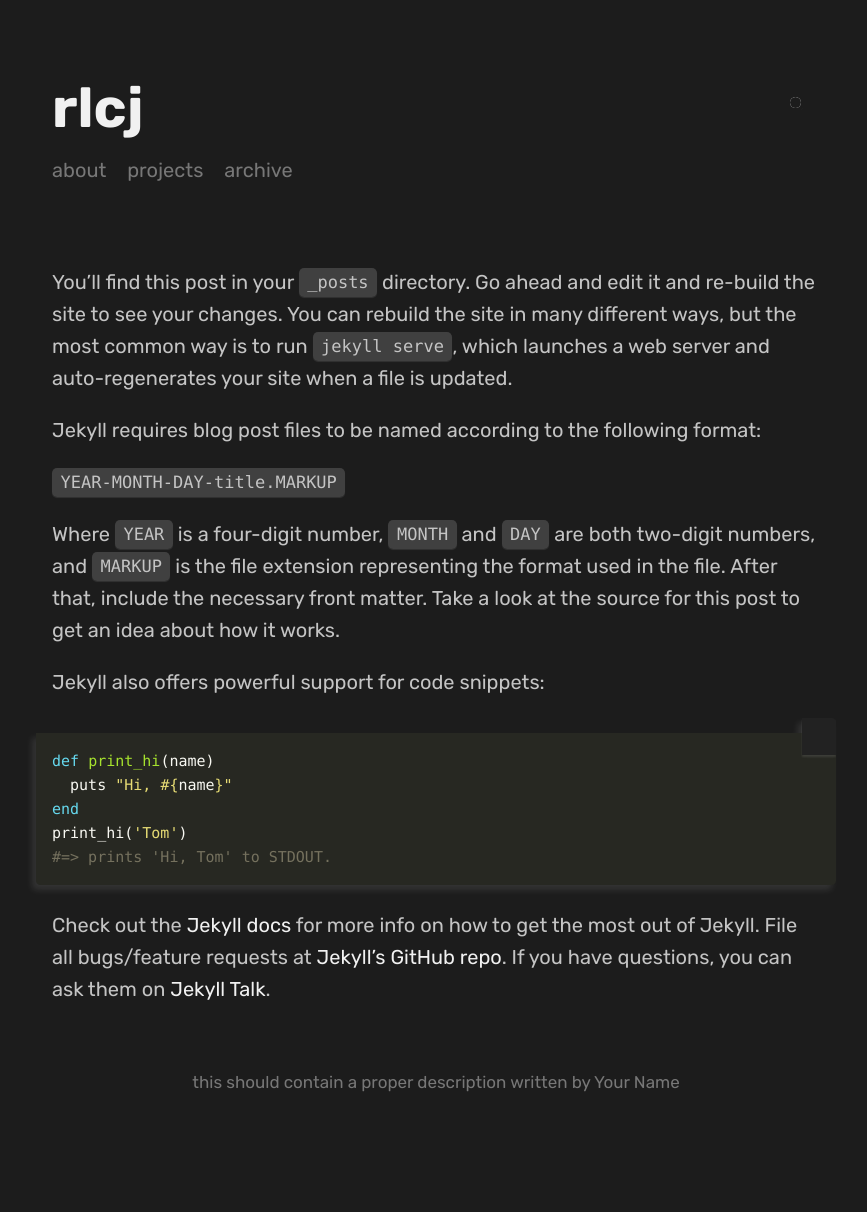
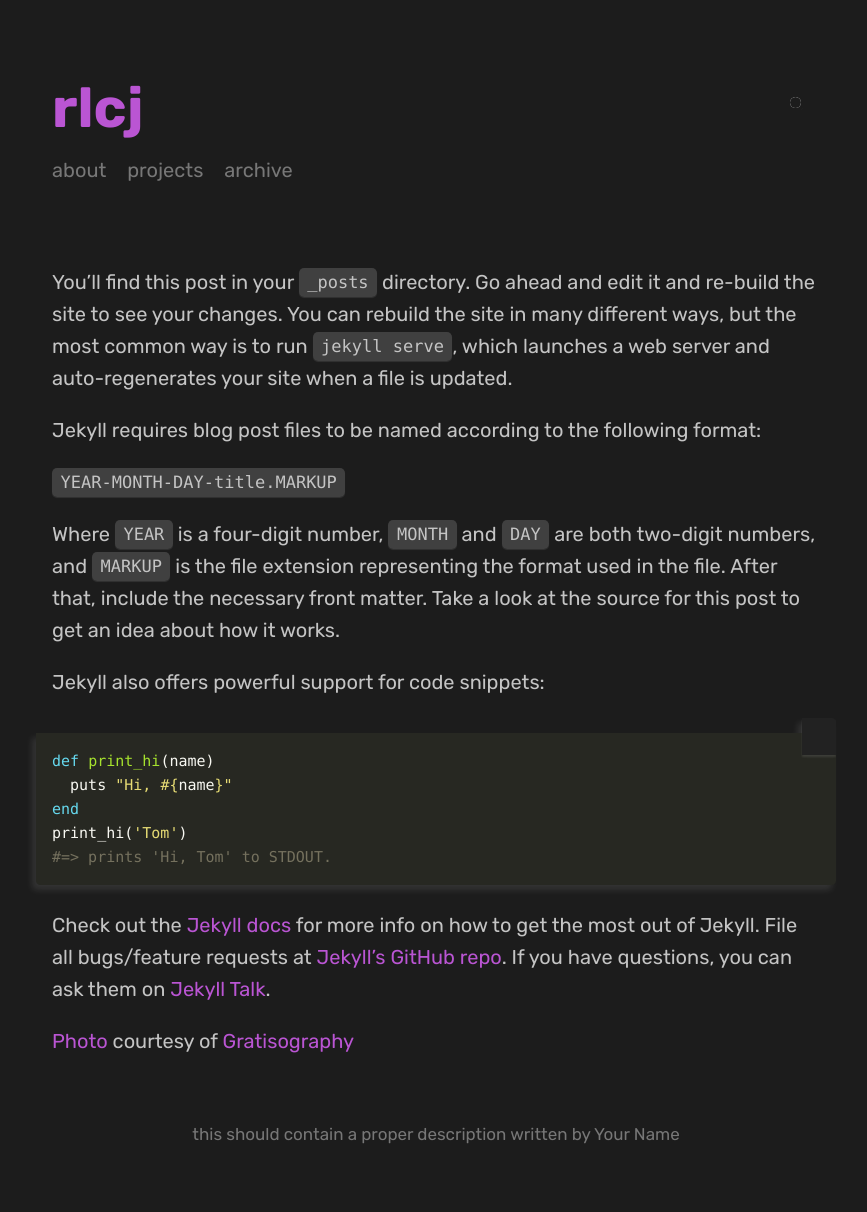
Before and after one commit to SpawnageLoong/rlcj, a Jekyll site: the page built from _posts/2024-11-14-welcome-to-jekyll.markdown, in a window 1280 px wide. Shown: the whole page, without its empty margins (204-1071 px from the left). Built offline with Jekyll 4.4.1, drawn with Linux system fonts in a browser that asks for light colours; before the commit the page ends 1160 px from its top, so only the background shows below that.

Commit message:
Update a tag colour

```diff
--- a/_posts/2024-11-14-welcome-to-jekyll.markdown
+++ b/_posts/2024-11-14-welcome-to-jekyll.markdown
@@ -31,3 +31,5 @@
 [jekyll-docs]: https://jekyllrb.com/docs/home
 [jekyll-gh]:   https://github.com/jekyll/jekyll
 [jekyll-talk]: https://talk.jekyllrb.com/
+
+<a href="https://gratisography.com/photo/cool-cat/">Photo</a> courtesy of <a href="https://gratisography.com">Gratisography</a>
--- a/_sass/_theme.scss
+++ b/_sass/_theme.scss
@@ -4,7 +4,7 @@
 $bg-color: #1c1c1c;
 $text-color: #c4c4c4;
 $text-color-light: #777;
-$link-color: #f1f1f1;
+$link-color: mediumorchid;
 $metadata-color: #666;
 $post-title: #fff;
 $code-bg-color: #404040;
```
